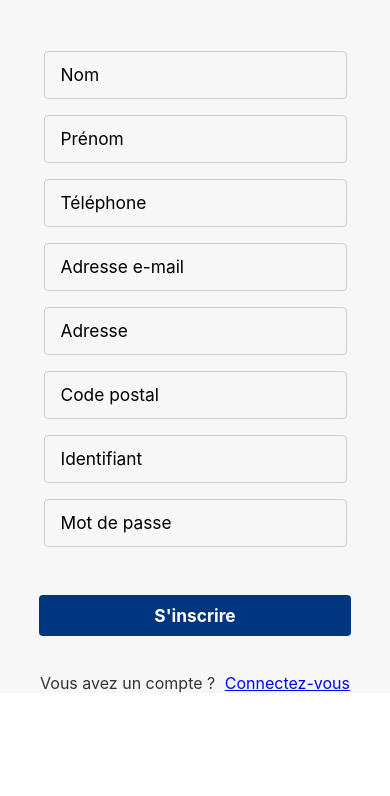
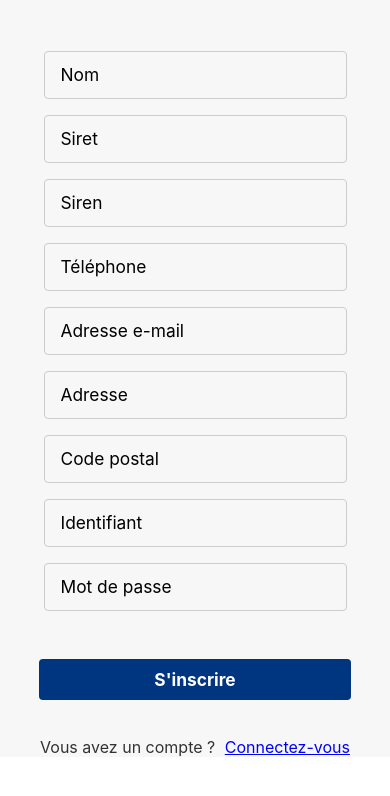
Before and after one commit to Tolza87/ReMobile, a React Native app: screen / in a window 390 px wide. Shown: the top 796 px of the page. Built offline with nearby package versions, Linux system fonts and the light colour scheme.

Commit message:
ajout inscrip corp

```diff
--- a/App.js
+++ b/App.js
@@ -2,11 +2,12 @@ import React from 'react';
 import { SafeAreaView, Text, View } from 'react-native';
 import Authenticate from './components/connexion_user/authenticate';
 import InscriptionCitizen from './components/incription/InscriptionCitizen'
+import InscriptionCorporation from './components/incription/inscriptionCorporation'
 
 export default function App() {
   return (
     <SafeAreaView style={{ flex: 1 }}>
-      <InscriptionCitizen /> {/* si tu veux changer de page change la page et oublie pas d'importer */}
+      <InscriptionCorporation /> {/* si tu veux changer de page change la page et oublie pas d'importer */}
     </SafeAreaView>
   );
 }
--- /dev/null
+++ b/components/incription/inscriptionCorporation.js
@@ -0,0 +1,238 @@
+import React, { useState } from 'react';
+import {
+  Text,
+  View,
+  TextInput,
+  TouchableOpacity,
+  KeyboardAvoidingView,
+  Platform,
+} from 'react-native';
+
+import { styles } from './inscription_main';
+
+export default function RegistrationScreen() {
+  const [name, setName] = useState('');
+  const [siret, setSiret] = useState('');
+  const [siren, setSiren] = useState('');
+  const [mail, setEmail] = useState('');
+  const [phone_number, setPhone] = useState('');
+  const [address, setAddress] = useState('');
+  const [zip_code, setPostalCode] = useState('');
+  const [login, setUsername] = useState('');
+  const [password, setPassword] = useState('');
+
+  const formatPhoneNumber = (text) => {
+    const cleanedText = text.replace(/\D/g, '');
+    const formattedText = cleanedText.replace(/(\d{2})(?=\d)/g, '$1 ');
+    const limitedText = formattedText.slice(0, 14);
+    setPhone(limitedText);
+  };
+
+  const formatSiret = (text) => {
+    const cleanedText = text.replace(/\D/g, '');
+    const formattedText = cleanedText.replace(/^(\d{3})(\d{3})(\d{3})(\d{5})$/, '$1 $2 $3 $4');
+    const limitedText = formattedText.slice(0, 14);
+
+    setSiret(limitedText);
+  };
+
+  const formatSiren = (text) => {
+    const cleanedText = text.replace(/\D/g, '');
+    const limitedText = cleanedText.slice(0, 9);
+    setSiren(limitedText);
+  };
+
+  const validateEmail = (text) => {
+    const emailPattern = /^[^\s@]+@[^\s@]+\.[^\s@]+$/;
+    return emailPattern.test(text);
+  };
+
+  const handleRegistration = () => {
+    const citizen = {
+      name: name,
+      siret: siret,
+      siren: siren,
+      mail: mail,
+      phone_number: phone_number,
+      address: address,
+      zip_code: zip_code,
+      login: login,
+      password: password,
+      level: 0,
+      note: 0,
+      point: 0,
+    };
+
+
+    console.log(JSON.stringify(citizen));
+
+    setName('');
+    setSiret('');
+    setSiren('');
+    setEmail('');
+    setPhone('');
+    setAddress('');
+    setPostalCode('');
+    setUsername('');
+    setPassword('');
+
+    fetch('http://localhost:8080/corporation/createCorporation', {
+      method: 'POST',
+      headers: {
+        'Content-Type': 'application/json',
+      },
+      body: JSON.stringify(citizen),
+    })
+    .then(response => {
+      if (!response.ok) {
+        throw new Error('Erreur lors de la création de la corp');
+      }
+      return response.json();
+    })
+    .then(data => {
+      console.log('Citoyen créé avec succès:', data);
+    })
+    .catch(error => {
+      console.error('Erreur:', error);
+    });
+  };
+
+  return (
+    <KeyboardAvoidingView
+      style={styles.container}
+      behavior={Platform.OS === 'ios' ? 'padding' : 'height'}
+    >
+      <View style={styles.container}>
+        <View style={styles.headerContainer}></View>
+      </View>
+
+      <View style={styles.inputContainer}>
+        <TextInput
+          style={styles.input}
+          id="name"
+          placeholder="Nom"
+          value={name}
+          onChangeText={text => setName(text)}
+        />
+      </View>
+
+      <View style={styles.inputContainer}>
+        <TextInput
+          style={styles.input}
+          id="siret"
+          placeholder="Siret"
+          value={siret}
+          onChangeText={formatSiret}
+          keyboardType="numeric"
+          maxLength={14}
+        />
+      </View>
+
+      <View style={styles.inputContainer}>
+        <TextInput
+          style={styles.input}
+          id="siren"
+          placeholder="Siren"
+          value={siren}
+          onChangeText={formatSiren}
+          keyboardType="numeric"
+          maxLength={9}
+        />
+      </View>
+
+      <View style={styles.inputContainer}>
+        <TextInput
+          id="phone_number"
+          style={styles.input}
+          placeholder="Téléphone"
+          value={phone_number}
+          onChangeText={formatPhoneNumber}
+          keyboardType="phone-pad"
+          maxLength={14}
+        />
+      </View>
+
+      <View style={styles.inputContainer}>
+        <TextInput
+          style={styles.input}
+          id="mail"
+          placeholder="Adresse e-mail"
+          value={mail}
+          onChangeText={text => setEmail(text)}
+          autoCapitalize="none"
+          keyboardType="email-address"
+          onBlur={() => {
+            if (!validateEmail(mail)) {
+              alert("Adresse e-mail invalide");
+            }
+          }}
+        />
+      </View>
+
+      <View style={styles.inputContainer}>
+        <TextInput
+          style={styles.input}
+          id="address"
+          placeholder="Adresse"
+          value={address}
+          onChangeText={text => setAddress(text)}
+        />
+      </View>
+
+      <View style={styles.inputContainer}>
+        <TextInput
+          style={styles.input}
+          id="zip_code"
+          placeholder="Code postal"
+          value={zip_code}
+          onChangeText={text => {
+            const filteredText = text.replace(/\D/g, '');
+            if (filteredText.length <= 5) {
+              setPostalCode(filteredText);
+            }
+          }}
+          keyboardType="number-pad"
+          maxLength={5}
+        />
+      </View>
+
+      <View style={styles.inputContainer}>
+        <TextInput
+          style={styles.input}
+          id="login"
+          placeholder="Identifiant"
+          value={login}
+          onChangeText={text => {
+            const filteredText = text.replace(/[^\w]/g, '');
+
+            setUsername(filteredText);
+          }}
+          autoCapitalize="none"
+        />
+      </View>
+
+      <View style={styles.inputContainer}>
+        <TextInput
+          style={styles.input}
+          id="password"
+          placeholder="Mot de passe"
+          value={password}
+          onChangeText={text => setPassword(text)}
+          secureTextEntry
+        />
+      </View>
+
+      <TouchableOpacity style={styles.button} onPress={handleRegistration}>
+        <Text style={styles.buttonText}>S'inscrire</Text>
+      </TouchableOpacity>
+      <View style={styles.loginTextContainer}>
+        <Text style={styles.loginText}>Vous avez un compte ? </Text>
+        <TouchableOpacity onPress={() => console.log("Redirigez vers la page de connexion.")}>
+          <Text style={[styles.loginText, styles.link]}>Connectez-vous</Text>
+        </TouchableOpacity>
+      </View>
+    </KeyboardAvoidingView>
+
+
+  );
+};
```
